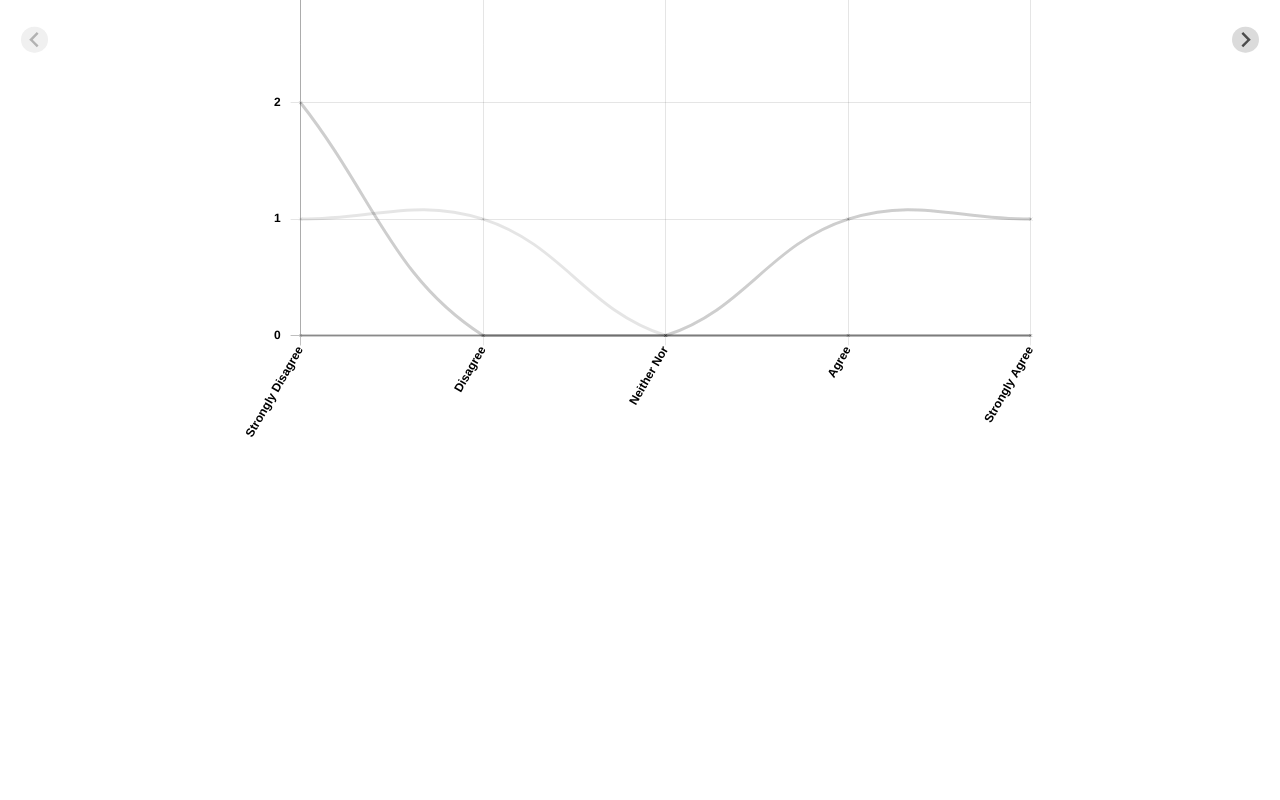
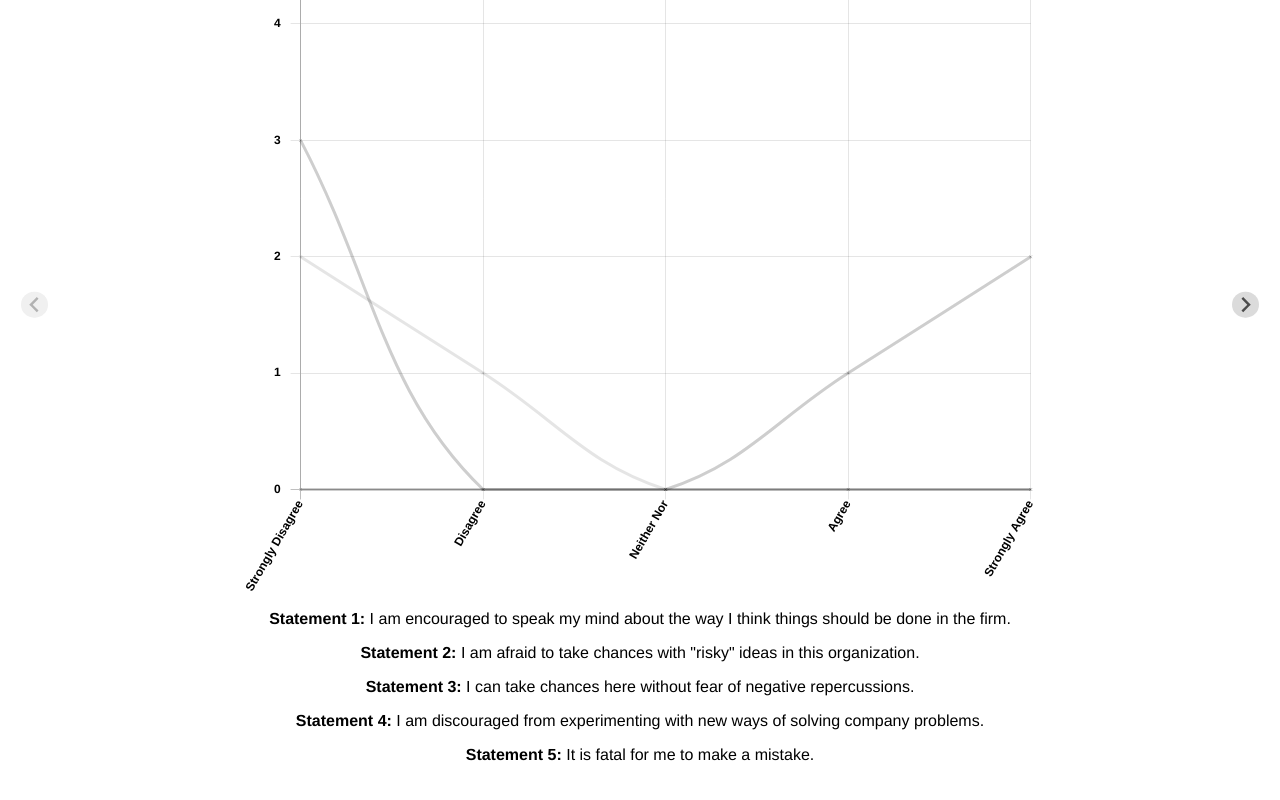
Before and after one commit to vanmeciv/Executive_Interviews, a plain HTML site: page index.html in a window 1280 px wide. Shown: the part 510-1310 px from the top of the page. Before the commit the page ends 1008 px from the top, so only its background shows below. Drawn offline with nearby package versions, Linux system fonts and the light colour scheme.

Commit message:
Third Interviewee Results Added

```diff
--- a/index.html
+++ b/index.html
@@ -32,12 +32,21 @@
     	</div>
     </div> -->
 
+    <div class="graph_container">
+      <canvas id="Chart1"></canvas>
+    </div>
+
 <div class="splide">
   <div class="splide__track">
     <div class="splide__list">
           <div class="splide__slide">
             <div class="wrapperOne">
               <canvas id="myChartOne" width="800" height="800"></canvas>
+              <p><b>Statement 1:</b> I am encouraged to speak my mind about the way I think things should be done in the firm.</p>
+              <p><b>Statement 2:</b> I am afraid to take chances with "risky" ideas in this organization.</p>
+              <p><b>Statement 3:</b> I can take chances here without fear of negative repercussions.</p>
+              <p><b>Statement 4:</b> I am discouraged from experimenting with new ways of solving company problems.</p>
+              <p><b>Statement 5:</b> It is fatal for me to make a mistake.</p>
             </div>
           </div>
           <div class="splide__slide">
@@ -45,6 +54,12 @@
               <!-- <h1>TITLE</h1> -->
               <!-- <h2>This data is compiled from the following sources: <a href="#">(reference)</a></h2> -->
               <canvas id="myChartTwo" width="800" height="800"></canvas>
+              <p><b>Statement 1:</b> I get very little information about what other people are doing.</p>
+              <p><b>Statement 2:</b> It is difficult for me to approach senior management with a concern.</p>
+              <p><b>Statement 3:</b> I am up-to-date on what is going on in the organization.</p>
+              <p><b>Statement 4:</b> In my department, we are the last to hear about anything.</p>
+              <p><b>Statement 5:</b> I can go to top management with a problem and be heard.</p>
+              <p><b>Statement 5:</b> I believe that senior management is "in touch" with the opinions and thinking of the people who work here.</p>
             </div>
           </div>
           <div class="splide__slide">
@@ -52,6 +67,10 @@
               <!-- <h1>Likert<br>as of 11FEB2020</h1>
               <h2>Likert <a href="">COVID-19</a></h2> -->
               <canvas id="myChartThree" width="800" height="800"></canvas>
+              <p><b>Statement 1:</b> I am managed by my boss too tightly.</p>
+              <p><b>Statement 2:</b> I can use my personal initiative and judgment in carrying out my work.</p>
+              <p><b>Statement 3:</b> I seldom get a chance to do things without my boss "holding my hand".</p>
+              <p><b>Statement 4:</b> I am very closely supervised in my work.</p>
             </div>
           </div>
           <div class="splide__slide">
@@ -60,14 +79,20 @@
               <h1>Likert</h1>
               <h2>Likert<a href="">COVID-19</a></h2> -->
               <canvas id="myChartFour" width="800" height="800"></canvas>
+              <p><b>Statement 1:</b> Turf struggles among departments are common here.</p>
+              <p><b>Statement 2:</b> At my company, the departments "rise and fall" as one; there is little territorialism here. </p>
+              <p><b>Statement 3:</b> By and large, the different departments work cooperatively to an unusual degree here.</p>
+              <p><b>Statement 4:</b> I believe that conflicts between departments get in the way of getting things done.</p>
             </div>
           </div>
     </div>
   </div>
 </div>
+
+
+
+
 <!-- <br>
-<br>
-<br>
 
     <div class="wrapperFive">
       <h1>Likert</h1>
--- a/scripts.js
+++ b/scripts.js
@@ -8,6 +8,111 @@ window.onload = function() {
   // Chart.defaults.global.defaultFontFamily = "'Montserrat', sans-serif;";
   // Chart.defaults.global.legend.position = 'bottom';
   // Chart.defaults.global.legend.backgroundColor = '#000';
+//
+// //Testing horizontalBar chart
+//
+//   var barOptions_stacked = {
+//       tooltips: {
+//           enabled: false
+//       },
+//       hover :{
+//           animationDuration:0
+//       },
+//       scales: {
+//           xAxes: [{
+//               ticks: {
+//                   beginAtZero:true,
+//                   fontFamily: "'Helvetica Neue', sans-serif",
+//                   fontSize:11
+//               },
+//               scaleLabel:{
+//                   display:false
+//               },
+//               gridLines: {
+//               },
+//               stacked: true
+//           }],
+//           yAxes: [{
+//               gridLines: {
+//                   display:false,
+//                   color: "#fff",
+//                   zeroLineColor: "#fff",
+//                   zeroLineWidth: 0
+//               },
+//               ticks: {
+//                   fontFamily: "'Helvetica Neue', sans-serif",
+//                   fontSize:11
+//               },
+//               stacked: true
+//           }]
+//       },
+//       legend:{
+//           display:true
+//       },
+//
+//       animation: {
+//           onComplete: function () {
+//               var chartInstance = this.chart;
+//               var ctx = chartInstance.ctx;
+//               // ctx.textAlign = "start";
+//               // ctx.font = "12px Helvetica Neue";
+//               ctx.fillStyle = "#fff";
+//
+//               Chart.helpers.each(this.data.datasets.forEach(function (dataset, i) {
+//                   var meta = chartInstance.controller.getDatasetMeta(i);
+//                   Chart.helpers.each(meta.data.forEach(function (bar, index) {
+//                       data = dataset.data[index];
+//                       if(i==0){
+//                           ctx.fillText(data, 85, bar._model.y+4);
+//                       } else {
+//                           ctx.fillText(data, bar._model.x-25, bar._model.y+4);
+//                       }
+//                   }),this)
+//               }),this);
+//           }
+//       },
+//       pointLabelFontFamily : "Helvetica Neue",
+//       scaleFontFamily : "Helvetica Neue",
+//   };
+//
+//   var ctx = document.getElementById("Chart1");
+//   var myChart = new Chart(ctx, {
+//       type: 'horizontalBar',
+//       data: {
+//               labels: ["Statement 1", "Statement 2", "Statement 3", "Statement 4", "Statement 5"],
+//
+//               datasets: [{
+//                   label: "Strongly Disagree",
+//                   data: [2, 2, .25, 1, .25],
+//                   backgroundColor: "rgba(12,28,85, 1)",
+//                   // hoverBackgroundColor: "rgba(149,103,182,1)"
+//               },{
+//                   label: "Disagree",
+//                   data: [.25, .25, .25, 1, .25],
+//                   backgroundColor: "rgba(27,31,97, 1)",
+//                   // hoverBackgroundColor: "rgba(156,121,174,1)"
+//               },{
+//                   label: "Neutral",
+//                   data: [.25, .25, .25, .25, .25],
+//                   backgroundColor: "rgba(50,78,135, 1)",
+//                   // hoverBackgroundColor: "rgba(168,145,186,1)"
+//               },{
+//                   label: "Agree",
+//                   data: [.25, .25, 1, .25, 1],
+//                   backgroundColor: "rgba(80,134,200, 1)",
+//                   // hoverBackgroundColor: "rgba(192,175,208,1)"
+//               },{
+//                   label: "Strongly Agree",
+//                   data: [.25, .25, 1, .25, 1],
+//                   backgroundColor: "rgba(115,171,239, 1)",
+//                   // hoverBackgroundColor: "rgba(212,195,230,1)"
+//               }
+//             ]
+//       },
+//
+//       options: barOptions_stacked,
+//   });
+//
 
 // Risk Taking Chart
   var ctx = document.getElementById("myChartOne");
@@ -27,7 +132,7 @@ window.onload = function() {
           // },
           {
               label: 'I am encouraged to speak my mind about the way I think things should be done in the firm.',
-              data: [0,0,0,1,1],
+              data: [0,0,0,1,2],
               // backgroundColor: ["green","yellow","black","red","blue"],
               // borderColor: ["#007A36","#FFFFFF","#ffcb00","#0033A0","#ED2939"],
 
@@ -39,7 +144,7 @@ window.onload = function() {
           },
           {
               label: 'I am afraid to take chances with "risky" ideas in this organization.',
-              data: [1,1,0,0,0],
+              data: [2,1,0,0,0],
               backgroundColor: "rgba(29,241,13,180)",
               // borderColor: ["#007A36","#FFFFFF","#ffcb00","#0033A0","#ED2939"],
 
@@ -51,7 +156,7 @@ window.onload = function() {
           },
           {
               label: 'I can take chances here without fear of negative repercussions.',
-              data: [0,0,0,1,1],
+              data: [0,0,0,1,2],
               // backgroundColor: ["green","yellow","black","red","blue"],
               // borderColor: ["#007A36","#FFFFFF","#ffcb00","#0033A0","#ED2939"],
 
@@ -63,7 +168,7 @@ window.onload = function() {
           },
           {
               label: 'I am discouraged from experimenting with new ways of solving company problems.',
-              data: [2,0,0,0,0],
+              data: [3,0,0,0,0],
               // backgroundColor: ["green","yellow","black","red","blue"],
               // borderColor: ["#007A36","#FFFFFF","#ffcb00","#0033A0","#ED2939"],
 
@@ -75,7 +180,7 @@ window.onload = function() {
           },
           {
               label: 'It is fatal for me to make a mistake.',
-              data: [2,0,0,0,0],
+              data: [3,0,0,0,0],
               // backgroundColor: ["green","yellow","black","red","blue"],
               // borderColor: ["#007A36","#FFFFFF","#ffcb00","#0033A0","#ED2939"],
 
@@ -166,7 +271,7 @@ window.onload = function() {
             // },
             {
                 label: 'I get very little information about what other people are doing.',
-                data: [1,1,0,0,0],
+                data: [2,1,0,0,0],
                 backgroundColor: ["green","yellow","black","red","blue"],
                 borderColor: ["#007A36","#FFFFFF","#ffcb00","#0033A0","#ED2939"],
 
@@ -188,7 +293,7 @@ window.onload = function() {
             },
             {
                 label: 'I am up-to-date on what is going on in the organization.',
-                data: [0,0,0,0,2],
+                data: [0,0,0,0,3],
                 backgroundColor: ["green","yellow","black","red","blue"],
                 borderColor: ["#007A36","#FFFFFF","#ffcb00","#0033A0","#ED2939"],
 
@@ -199,7 +304,7 @@ window.onload = function() {
             },
             {
                 label: 'In my department, we are the last to hear about anything.',
-                data: [2,0,0,0,0],
+                data: [3,0,0,0,0],
                 backgroundColor: ["green","yellow","black","red","blue"],
                 borderColor: ["#007A36","#FFFFFF","#ffcb00","#0033A0","#ED2939"],
 
@@ -210,7 +315,7 @@ window.onload = function() {
             },
             {
                 label: 'I can go to top management with a problem and be heard.',
-                data: [1,0,0,0,1],
+                data: [1,0,0,0,2],
                 backgroundColor: ["green","yellow","black","red","blue"],
                 borderColor: ["#007A36","#FFFFFF","#ffcb00","#0033A0","#ED2939"],
 
@@ -221,7 +326,7 @@ window.onload = function() {
             },
             {
                 label: 'I believe that senior management is "in touch" with the opinions and thinking of the people who work here.',
-                data: [0,0,0,0,2],
+                data: [0,0,0,0,3],
                 backgroundColor: ["green","yellow","black","red","blue"],
                 borderColor: ["#007A36","#FFFFFF","#ffcb00","#0033A0","#ED2939"],
 
@@ -310,7 +415,7 @@ window.onload = function() {
               // },
               {
                   label: 'I am managed by my boss too tightly.',
-                  data: [1,0,1,0,0],
+                  data: [2,0,1,0,0],
                   backgroundColor: ["green","yellow","black","red","blue"],
                   borderColor: ["#007A36","#FFFFFF","#ffcb00","#0033A0","#ED2939"],
 
@@ -321,7 +426,7 @@ window.onload = function() {
               },
               {
                   label: 'I can use my personal initiative and judgment in carrying out my work.',
-                  data: [0,0,0,1,1],
+                  data: [0,0,0,1,2],
                   backgroundColor: ["green","yellow","black","red","blue"],
                   borderColor: ["#007A36","#FFFFFF","#ffcb00","#0033A0","#ED2939"],
 
@@ -332,7 +437,7 @@ window.onload = function() {
               },
               {
                   label: 'I seldom get a chance to do things without my boss "holding my hand".',
-                  data: [2,0,0,0,0],
+                  data: [3,0,0,0,0],
                   backgroundColor: ["green","yellow","black","red","blue"],
                   borderColor: ["#007A36","#FFFFFF","#ffcb00","#0033A0","#ED2939"],
 
@@ -343,7 +448,7 @@ window.onload = function() {
               },
               {
                   label: 'I am very closely supervised in my work.',
-                  data: [1,0,1,0,0],
+                  data: [1,0,1,0,1],
                   backgroundColor: ["green","yellow","black","red","blue"],
                   borderColor: ["#007A36","#FFFFFF","#ffcb00","#0033A0","#ED2939"],
 
@@ -433,7 +538,7 @@ window.onload = function() {
                 // },
                 {
                     label: 'Turf struggles among departments are common here.',
-                    data: [2,0,0,0,0],
+                    data: [3,0,0,0,0],
                     backgroundColor: ["green","yellow","black","red","blue"],
                     borderColor: ["#007A36","#FFFFFF","#ffcb00","#0033A0","#ED2939"],
 
@@ -444,7 +549,7 @@ window.onload = function() {
                 },
                 {
                     label: 'At my company, the departments "rise and fall" as one; there is little territorialism here.',
-                    data: [0,0,0,0,2],
+                    data: [0,0,0,0,3],
                     backgroundColor: ["green","yellow","black","red","blue"],
                     borderColor: ["#007A36","#FFFFFF","#ffcb00","#0033A0","#ED2939"],
 
@@ -455,7 +560,7 @@ window.onload = function() {
                 },
                 {
                     label: 'By and large, the different departments work cooperatively to an unusual degree here.',
-                    data: [0,0,0,0,2],
+                    data: [0,0,0,0,3],
                     backgroundColor: ["green","yellow","black","red","blue"],
                     borderColor: ["#007A36","#FFFFFF","#ffcb00","#0033A0","#ED2939"],
 
@@ -466,7 +571,7 @@ window.onload = function() {
                 },
                 {
                     label: 'I believe that conflicts between departments get in the way of getting things done.',
-                    data: [2,0,0,0,0],
+                    data: [3,0,0,0,0],
                     backgroundColor: ["green","yellow","black","red","blue"],
                     borderColor: ["#007A36","#FFFFFF","#ffcb00","#0033A0","#ED2939"],
 
```
Also changed, not shown: styles.css (+8 -3 lines).
